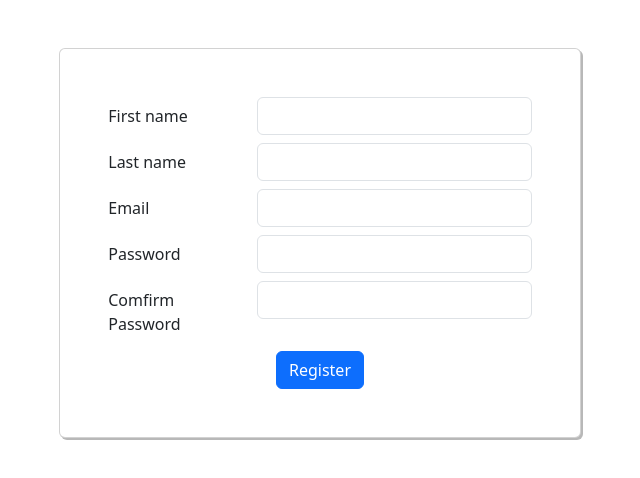
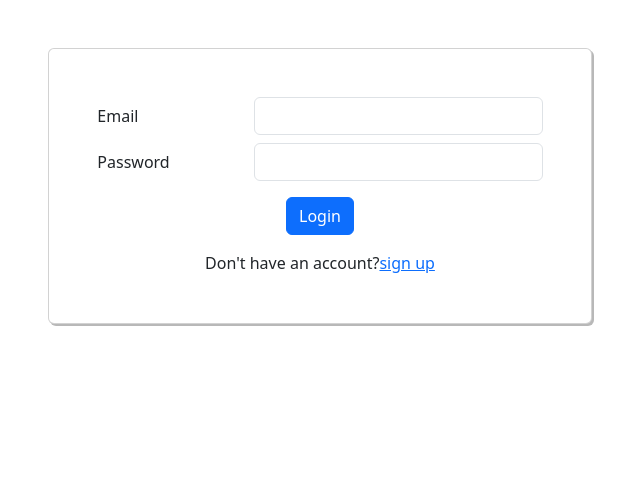
Before and after one commit to ashangrajapaksha/weather_demo_app, a React (Vite) app: page / in a window 1280 px wide. Shown: the top 478 px of the page, without its empty margins (320-960 px from the left). Built offline with nearby package versions, Linux system fonts and the light colour scheme.

Commit message:
feat: Implement user login form
- Add user login form layout

```diff
--- a/src/App.css
+++ b/src/App.css
@@ -1,3 +1,4 @@
 @import "./components/WeatherCard/WeatherCard.scss";
 @import "./pages/Home/Home.scss";
 @import "./pages/Register/Register.scss";
+@import "./pages/Login/Login.scss";
--- a/src/App.tsx
+++ b/src/App.tsx
@@ -9,8 +9,8 @@ const App: React.FC = () => {
   return (
     <Router>
       <Routes>
-        <Route path="/login" Component={Login} />
-        <Route path="/" Component={Register} />
+        <Route path="/" Component={Login} />
+        <Route path="/signup" Component={Register} />
       </Routes>
     </Router>
   );
--- a/src/components/LoginForm/LoginForm.tsx
+++ b/src/components/LoginForm/LoginForm.tsx
@@ -1,5 +1,66 @@
-import React from "react";
+import React, { useState } from "react";
+import { LoginData } from "../../types/AuthData";
+import Button from "../Button/Button";
 
 const LoginForm: React.FC = () => {
-  return <div>LoginForm</div>;
+  const [userData, setUserData] = useState<LoginData>({
+    email: "",
+    password: "",
+  });
+  const handleChange = (e: React.ChangeEvent<HTMLInputElement>) => {
+    const { name, value } = e.target;
+    setUserData({
+      ...userData,
+      [name]: value,
+    });
+  };
+  const handleSubmit = async (e: React.FormEvent<HTMLFormElement>) => {};
+
+  return (
+    <div>
+      <form onSubmit={handleSubmit}>
+        <div className="d-flex flex-column gap-2">
+          <div className="form-group row">
+            <label htmlFor="email" className="col-md-4 col-form-label">
+              Email
+            </label>
+            <div className="col-md-8">
+              <input
+                type="email"
+                className="form-control"
+                name="email"
+                id="email"
+                value={userData?.email}
+                onChange={handleChange}
+              />
+            </div>
+          </div>
+          <div className="form-group row">
+            <label htmlFor="password" className="col-md-4 col-form-label">
+              Password
+            </label>
+            <div className="col-md-8">
+              <input
+                type="password"
+                className="form-control"
+                name="password"
+                id="password"
+                value={userData?.password}
+                onChange={handleChange}
+              />
+            </div>
+            <div className="d-flex justify-content-center mt-3">
+              <Button
+                label="Login"
+                type="submit"
+                className="btn-primary btn-md"
+              ></Button>
+            </div>
+          </div>
+        </div>
+      </form>
+    </div>
+  );
 };
+
+export default LoginForm;
--- /dev/null
+++ b/src/pages/Login/Login.scss
@@ -0,0 +1,3 @@
+.login-wrap-card {
+  box-shadow: 2px 2px #88888898;
+}
--- a/src/pages/Login/Login.tsx
+++ b/src/pages/Login/Login.tsx
@@ -1,7 +1,17 @@
 import React from "react";
+import LoginForm from "../../components/LoginForm/LoginForm";
 
 const Login: React.FC = () => {
-  return <div>Login</div>;
+  return (
+    <div className="d-flex justify-content-center align-items-center mt-5">
+      <div className="card p-md-5 login-wrap-card">
+        <LoginForm />
+        <span className="d-flex justify-content-center mt-3 ">
+          Don't have an account? <a href="/signup">sign up</a>
+        </span>
+      </div>
+    </div>
+  );
 };
 
 export default Login;
--- a/src/pages/Register/Register.tsx
+++ b/src/pages/Register/Register.tsx
@@ -6,6 +6,9 @@ const Register: React.FC = () => {
     <div className="d-flex justify-content-center align-items-center mt-5">
       <div className="card p-md-5 register-wrap-card">
         <RegisterForm />
+        <span className="d-flex justify-content-center mt-3 ">
+          Already have an account? <a href="/">Login</a>
+        </span>
       </div>
     </div>
   );
```
